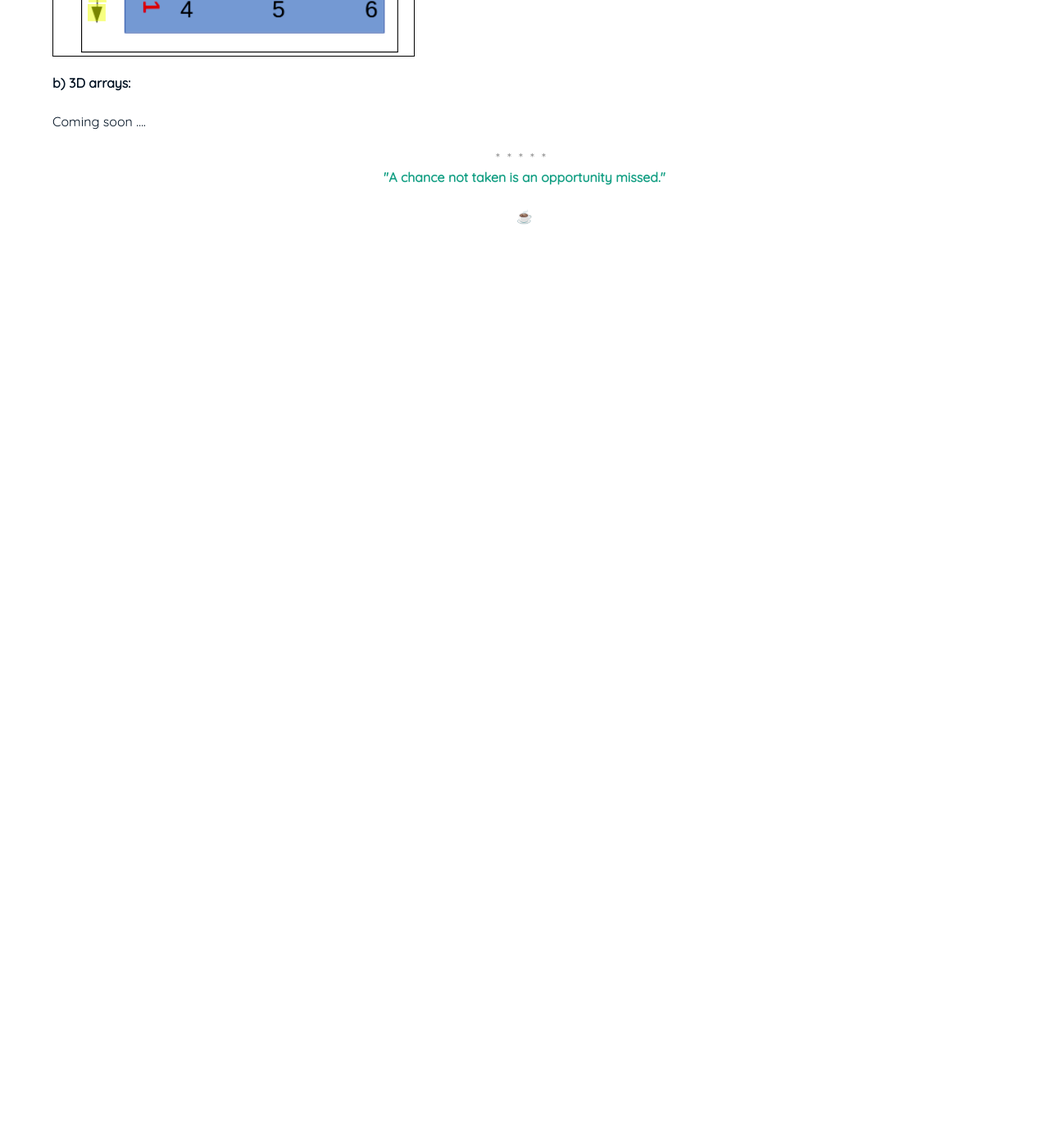
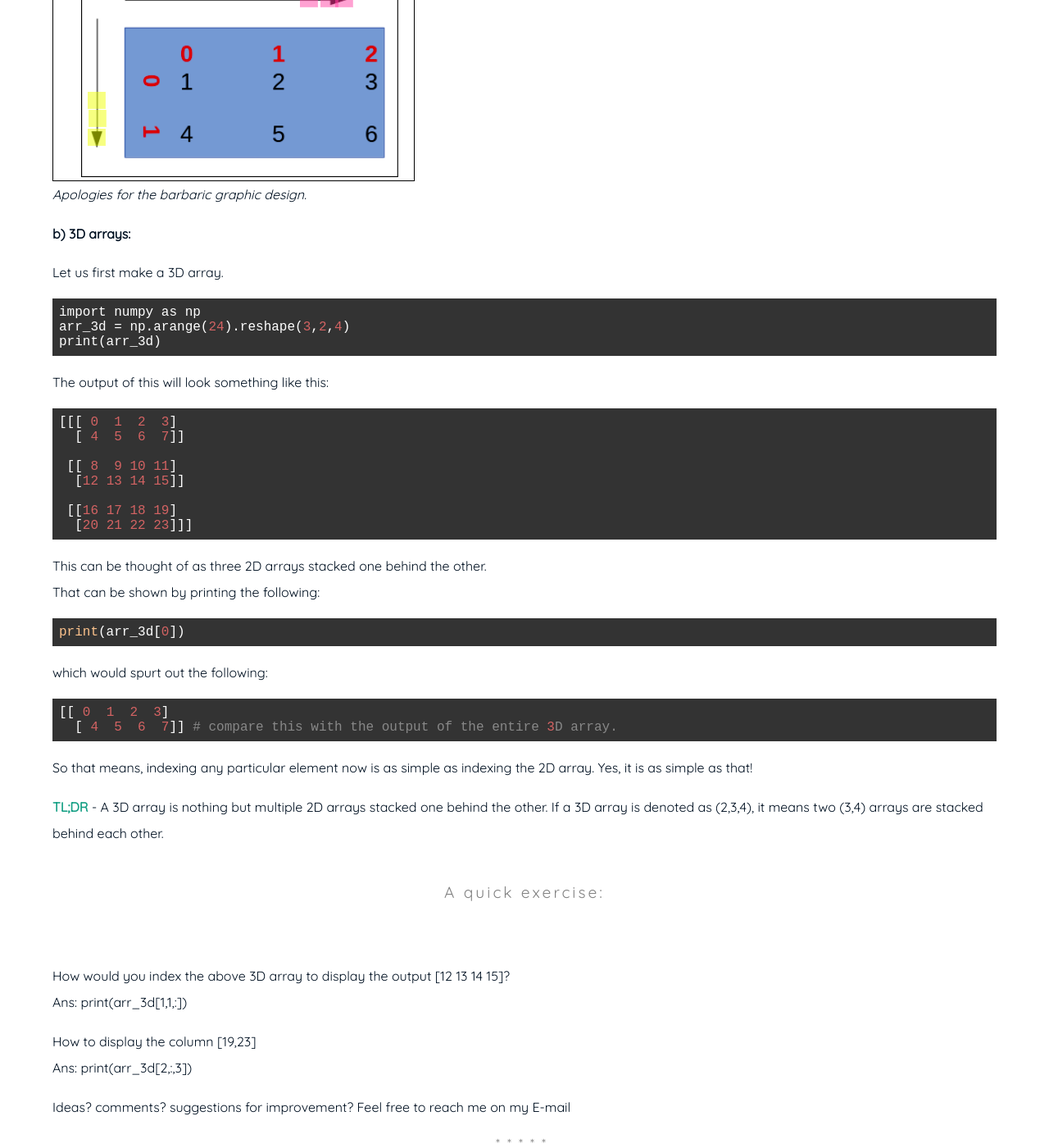
Before and after one commit to Stephen-Tellis/home, a Jekyll site: the page built from _posts/2020-07-01-python_beginner_problem.md, in a window 1280 px wide and 1400 px high, scrolled down 1757 px. Shown: the whole window at 82% size. Built offline with Jekyll 4.4.1, drawn with Linux system fonts in a browser that asks for light colours; before the commit the page ends 2093 px from its top, so only the background shows below that; some of the changed text lies outside the part shown.

Commit message:
Completed python post

````diff
--- a/_posts/2020-07-01-python_beginner_problem.md
+++ b/_posts/2020-07-01-python_beginner_problem.md
@@ -16,9 +16,17 @@ List_A[0] = 20
 print(List_B[0])
 ```
 
-Here we set `List_B` to be equal to `List_A` and **later** changed List_A. (i.e.,after the assignment to List_B).
+Here we set `List_B` to be equal to `List_A` and **later** changed List_A. (i.e.,after the assignment to `List_B`).
 If you are new to programming (like I was), and you are not familiar with pointers in C, you would expect the value of `List_B[0]` to remain 1. But guess what, it isn't.
-This is because while equating lists, rather than making a new list with the values of `List_A`, python just points `List_B` to the memory locations of the components of `List_A` hence, any update to `List_A` will update `List_B`.
+This is because while equating lists, rather than making a new list with the values of `List_A`, python just points `List_B` to the memory locations of the components of `List_A` hence, any update to `List_A` will update `List_B`. They are called references in python.
+
+A safe way to get around this is as follows:
+```
+List_A = [1,2,3,f,g,h]
+List_B = List_A	.copy() # Now instead of referencing, python will create a new list
+                        # with elements of List_A.
+
+```
 
 Here is a trick exercise:
 ```
@@ -29,7 +37,7 @@ print(List_B)
 ```
 What is the output of this piece of code? can you guess why?
 
-## 2. N-D Arrays in Numpy and how to index them?
+## 2. 3-D Arrays in Numpy and how to index them?
 #### a) Let us start with 2D arrays as they are simple:
 Here is a simple 2D-array:
 
@@ -40,7 +48,7 @@ print(A)
 print(A.shape)
 ```
 
-This will display an output as follows:
+This will display an output which will look like this:
 ```
 [[1 2 3]
  [4 5 6]]
@@ -50,11 +58,55 @@ So, we have a 2X3 matrix.
 To pick a particular value (in this case let us pick '4') we have to index it as: A[1][0]
 So, the following piece of code must print 4
 ```
-print(A[1][0])
+print(A[1,0])
 ```
 This is quite simple, as the indexing begin from 0 and from the top left corner of the matrix as shown below:
 <img src="{{ '/assets/img/2DArray.png' | prepend: site.baseurl }}" id="img_post">
+*Apologies for the barbaric graphic design.*
 
 
 #### b) 3D arrays:
-Coming soon ....
+Let us first make a 3D array.
+```
+import numpy as np
+arr_3d = np.arange(24).reshape(3,2,4)
+print(arr_3d)
+```
+The output of this will look something like this:
+```
+[[[ 0  1  2  3]
+  [ 4  5  6  7]]
+
+ [[ 8  9 10 11]
+  [12 13 14 15]]
+
+ [[16 17 18 19]
+  [20 21 22 23]]]
+```
+
+This can be thought of as three 2D arrays stacked one behind the other.
+That can be shown by printing the following:
+```
+print(arr_3d[0])
+```
+which would spurt out the following:
+```
+[[ 0  1  2  3]
+  [ 4  5  6  7]] # compare this with the output of the entire 3D array.
+```
+So that means, indexing any particular element now is as simple as indexing the 2D array. Yes, it is as simple as that!
+
+**TL;DR** - A 3D array is nothing but multiple 2D arrays stacked one behind the other. If a 3D array is denoted as (2,3,4), it means two (3,4) arrays are stacked behind each other.
+
+> A quick exercise:
+
+How would you index the above 3D array to display the output [12 13 14 15]?
+Ans: print(arr_3d[1,1,:])
+
+How to display the column [19,23]
+Ans: print(arr_3d[2,:,3])
+
+[//]: # (Note to self: after this add a section on how to use axis while summing etc)
+
+Ideas? comments? suggestions for improvement?
+Feel free to reach me on my E-mail
````
Also changed, not shown: other parts of _posts/2020-07-01-python_beginner_problem.md (+1 -1 lines).
